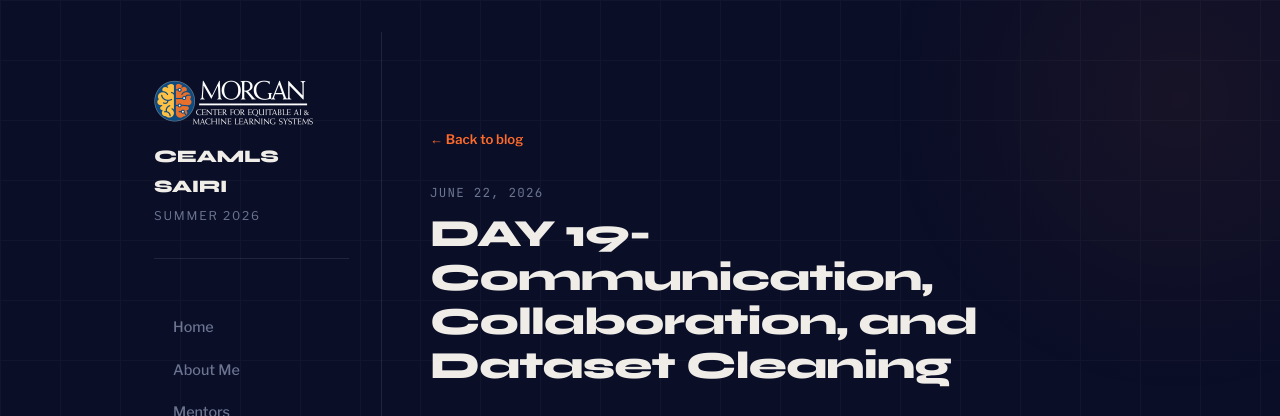
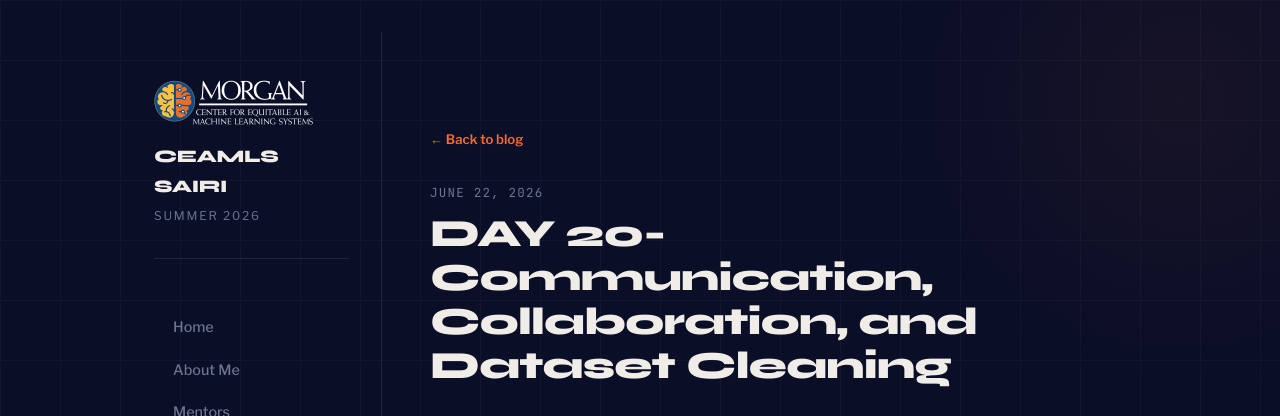
Before and after one commit to KumarRanjish/KumarRanjish.github.io, a Jekyll site: the page built from _posts/2026-06-22-day-20.md, in a window 1280 px wide and 900 px high. Shown: the top 416 px of the window. Built offline with Jekyll 4.4.1, drawn with Linux system fonts in a browser that asks for light colours.

Commit message:
Update permalink for DAY 20 post

```diff
--- a/_posts/2026-06-22-day-19.md
+++ b/_posts/2026-06-22-day-20.md
@@ -1,8 +1,8 @@
 ---
 layout: post
-title: "DAY 19- Communication, Collaboration, and Dataset Cleaning"
+title: "DAY 20- Communication, Collaboration, and Dataset Cleaning"
 date: 2026-06-22
-permalink: /day19.html
+permalink: /day20.html
 tag: ["onboarding","research"]
 
 
```
